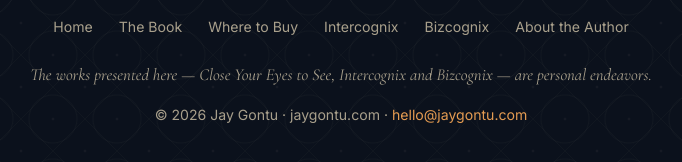
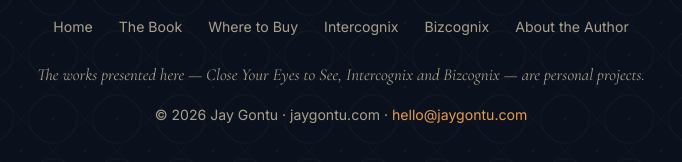
Before and after one commit to xcelupadmin/authorpage, a plain HTML site: page index.html in a window 1280 px wide. Shown: the part 4649-4811 px from the top of the page, 299-981 px from the left. Drawn offline with nearby package versions, Linux system fonts and the light colour scheme.

Commit message:
Footer: personal endeavors -> personal projects

```diff
--- a/index.html
+++ b/index.html
@@ -185,7 +185,7 @@
     <a href="bizcognix.html">Bizcognix</a>
     <a href="about.html">About the Author</a>
   </div>
-  <p class="footer-note">The works presented here — Close Your Eyes to See, Intercognix and Bizcognix — are personal endeavors.</p>
+  <p class="footer-note">The works presented here — Close Your Eyes to See, Intercognix and Bizcognix — are personal projects.</p>
   <p>© 2026 Jay Gontu · jaygontu.com · <a href="mailto:hello@jaygontu.com">hello@jaygontu.com</a></p>
 </footer>
 
```
Also changed, not shown: about.html (+1 -1 lines), bizcognix.html (+1 -1 lines), book.html (+1 -1 lines), intercognix.html (+1 -1 lines), where-to-buy.html (+1 -1 lines).
